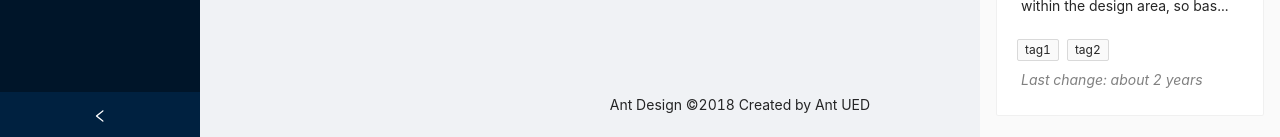
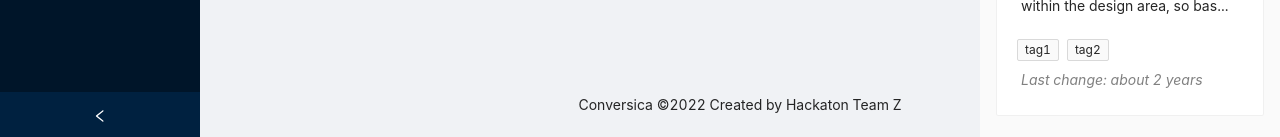
Before and after one commit to giovanniantonaccio/react-notes-app, a Next.js app: page / in a window 1280 px wide. Shown: the part 660-797 px from the top of the page. Built offline with nearby package versions, Linux system fonts and the light colour scheme.

Commit message:
Add Cancel TODO

```diff
--- a/components/Note.jsx
+++ b/components/Note.jsx
@@ -22,6 +22,7 @@ import Avatar from "antd/lib/avatar/avatar";
 import { parseISO, formatDistance } from "date-fns";
 
 export default function Note({
+  id,
   tags: xTags,
   title: xTitle,
   content: xContent,
@@ -64,6 +65,9 @@ export default function Note({
           type="text"
           style={{ width: "100%", color: "red" }}
           icon={<DeleteOutlined />}
+          onClick={() => {
+            console.log("delete", id);
+          }}
         >
           Delete
         </Button>
--- a/components/NotesMenuBody.jsx
+++ b/components/NotesMenuBody.jsx
@@ -63,6 +63,7 @@ export default function NotesMenuBody() {
             return (
               <Note
                 key={id}
+                id={id}
                 tags={tags}
                 title={title}
                 content={content}
--- a/pages/index.js
+++ b/pages/index.js
@@ -55,7 +55,7 @@ export default function Home() {
           ></div>
         </Content>
         <Footer style={{ textAlign: "center" }}>
-          Ant Design ©2018 Created by Ant UED
+          Conversica ©2022 Created by Hackaton Team Z
         </Footer>
       </Layout>
       <Sider
```
